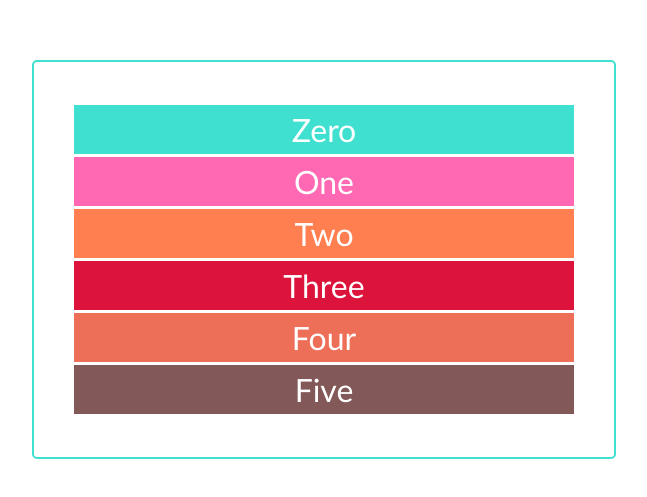
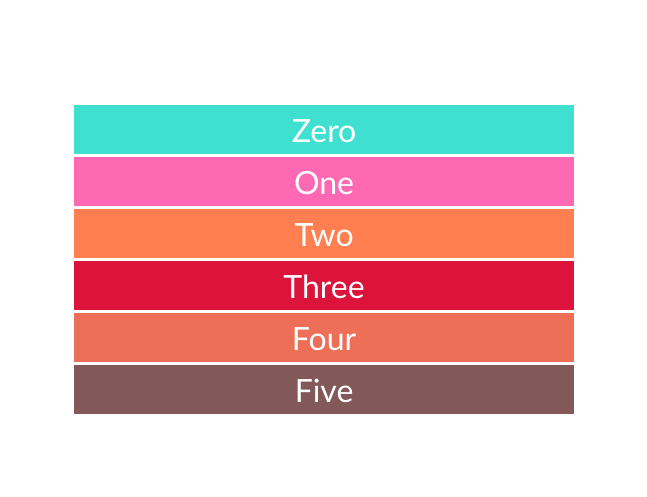
Before and after one commit to martrohelsanchez/museum-of-animation, a React (Create React App) app: page /list-shuffler in a window 1280 px wide. Shown: the part 141-638 px from the top of the page, without its empty margins (316-963 px from the left). Built offline with nearby package versions, Linux system fonts and the light colour scheme.

Commit message:
💄Remove border

```diff
--- a/src/components/listShuffler/ListShuffler.style.ts
+++ b/src/components/listShuffler/ListShuffler.style.ts
@@ -2,7 +2,6 @@ import styled from 'styled-components';
 import {motion} from 'framer-motion';
 
 export const ListCont = styled(motion.ul)`
-    border: 2px solid turquoise;
     border-radius: 5px;
     padding: 40px;
     width: 90%;
```
